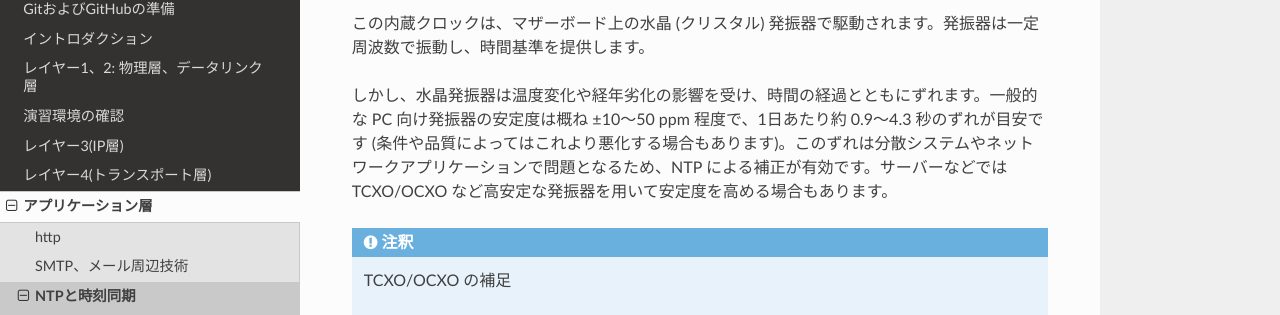
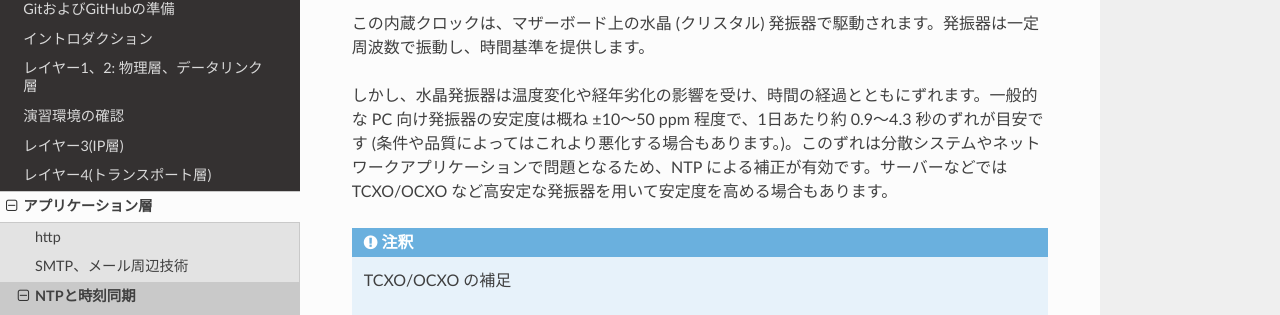
Before and after one commit to densuke/2025-network-doc, a Sphinx documentation site: the page built from source/app/ntp/time.md, in a window 1280 px wide and 900 px high, scrolled down 552 px. Shown: the part 172-487 px from the top of the window. Built offline with Sphinx 7.4.7 and the Read the Docs theme 3.1.0, drawn with Linux system fonts in a browser that asks for light colours.

Commit message:
文体の調整
Co-authored-by: gemini-code-assist[bot] <176961590+gemini-code-assist[bot]@users.noreply.github.com>

````diff
--- a/source/app/ntp/time.md
+++ b/source/app/ntp/time.md
@@ -21,7 +21,7 @@ NTP は、Network Time Protocol の略で、コンピューターシステムの
 
 この内蔵クロックは、マザーボード上の水晶 (クリスタル) 発振器で駆動されます。発振器は一定周波数で振動し、時間基準を提供します。
 
-しかし、水晶発振器は温度変化や経年劣化の影響を受け、時間の経過とともにずれます。一般的な PC 向け発振器の安定度は概ね ±10〜50 ppm 程度で、1日あたり約 0.9〜4.3 秒のずれが目安です (条件や品質によってはこれより悪化する場合もあります)。このずれは分散システムやネットワークアプリケーションで問題となるため、NTP による補正が有効です。サーバーなどでは TCXO/OCXO など高安定な発振器を用いて安定度を高める場合もあります。
+しかし、水晶発振器は温度変化や経年劣化の影響を受け、時間の経過とともにずれます。一般的な PC 向け発振器の安定度は概ね ±10〜50 ppm 程度で、1日あたり約 0.9〜4.3 秒のずれが目安です (条件や品質によってはこれより悪化する場合もあります。)。このずれは分散システムやネットワークアプリケーションで問題となるため、NTP による補正が有効です。サーバーなどでは TCXO/OCXO など高安定な発振器を用いて安定度を高める場合もあります。
 
 ```{note}
 TCXO/OCXO の補足
````
